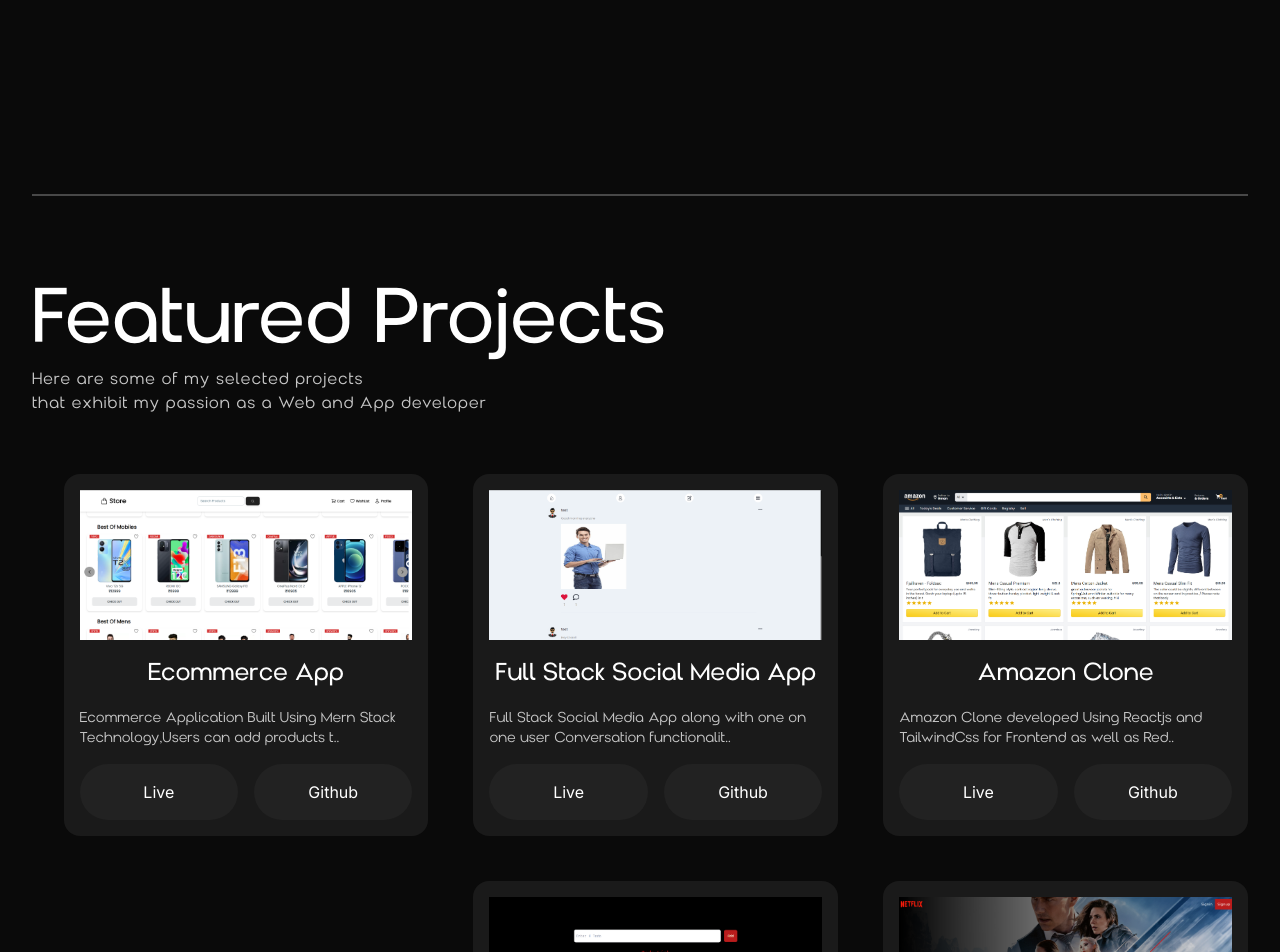
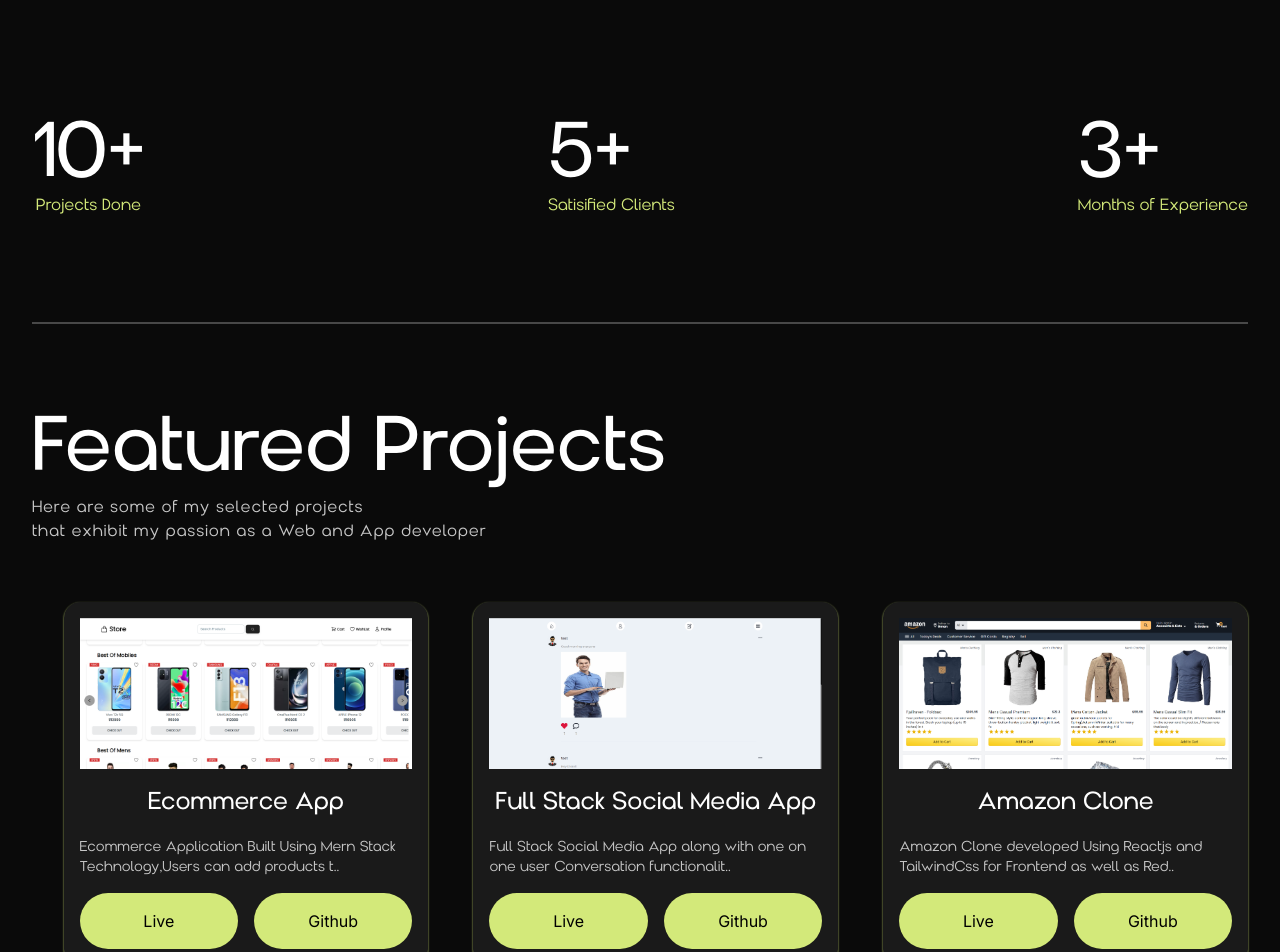
Before and after one commit to meAasifAli/next_portfolio, a Next.js app: page / in a window 1280 px wide. Shown: the part 1220-2172 px from the top of the page. Built offline with nearby package versions, Linux system fonts and the light colour scheme; a web font is replaced by a local one.

Commit message:
modified cards

```diff
--- a/src/app/globals.css
+++ b/src/app/globals.css
@@ -73,6 +73,40 @@
 .animated-button:hover::before {
   left: 0;
 }
+
+.reverse-animated-button {
+  position: relative;
+  padding: 16px 30px;
+  font-size: 16px;
+  color: black;
+  background-color: black;
+  border: none;
+  border-radius: 35px;
+  overflow: hidden;
+  cursor: pointer;
+  z-index: 1;
+}
+
+.reverse-animated-button::before {
+  content: "";
+  position: absolute;
+  top: 0;
+  left: 0;
+  width: 100%;
+  height: 100%;
+  background: #d3e97a;
+  transition: left 0.8s;
+  color: black;
+  z-index: -1;
+}
+.reverse-animated-button:hover {
+  color: white;
+}
+
+.reverse-animated-button:hover::before {
+  left: -100%;
+}
+
 .scale-up-center {
   -webkit-animation: scale-up-center 0.4s cubic-bezier(0.39, 0.575, 0.565, 1)
     both;
--- a/src/components/About.tsx
+++ b/src/components/About.tsx
@@ -3,6 +3,7 @@
 
 const About = () => {
     return (
+        <div className='flex flex-col justify-center items-center'>
             <div className='flex flex-col sm:flex-row items-start justify-between h-auto sm:h-[60vh]'>
                 <div className='w-full sm:w-1/2'>
                     <h1 className='text-white text-[43px] sm:text-[76px] text-center sm:text-start font-medium leading-[90%] mb-8 sm:mb-0 font-amenti'>About Me</h1>
@@ -17,6 +18,21 @@
                     </Link>
                 </div>
             </div>
+            <div className='flex flex-col sm:flex-row sm:justify-between w-full space-y-6 sm:space-y-0 py-4 mt-4 sm:mt-0'>
+                <div className='flex flex-col gap-1 text-center'>
+                    <h1 className='text-white text-[43px] sm:text-[76px] text-center sm:text-start font-medium leading-[90%]  font-amenti'>10+</h1>
+                    <p className='text-[#d3e97a] text-[13px] sm:text-[16px] font-amenti font-regular'>Projects Done</p>
+                </div>
+                <div className='flex flex-col gap-1 text-center'>
+                    <h1 className='text-white text-[43px] sm:text-[76px] text-center sm:text-start font-medium leading-[90%]  font-amenti'>5+</h1>
+                    <p className='text-[#d3e97a] text-[13px] sm:text-[16px] font-amenti font-regular'>Satisified Clients</p>
+                </div>
+                <div className='flex flex-col gap-1 text-center'>
+                    <h1 className='text-white text-[43px] sm:text-[76px] text-center sm:text-start font-medium leading-[90%]  font-amenti'>3+</h1>
+                    <p className='text-[#d3e97a] text-[13px] sm:text-[16px] font-amenti font-regular'>Months of Experience</p>
+                </div>
+            </div>
+        </div>
     )
 }
 
--- a/src/components/Contact.tsx
+++ b/src/components/Contact.tsx
@@ -22,21 +22,23 @@
             <form className='w-full sm:w-1/2 mt-6 sm:mt-0 space-y-4 sm:space-y-6'>
                 <div>
                     <label className="text-[16px] font-amenti font-medium text-[#c7c7c7]" htmlFor="name">Name</label>
-                    <input type="text" id="name" placeholder='Your Name' className="w-full px-4 py-3 font-medium font-amenti text-[#c7c7c7]  bg-[#1A1A1A] rounded-full focus:outline-none focus:border-[#c7c7c7]" />
+                    <input type="text" id="name" placeholder='Your Name' className="w-full px-4 py-3 font-medium font-amenti text-[#c7c7c7]  bg-[#1A1A1A] rounded-md focus:outline-none focus:border-[#c7c7c7]" />
                 </div>
                 <div>
                     <label className="text-[16px] font-amenti font-medium text-[#c7c7c7]" htmlFor="name">Email</label>
-                    <input type="email" id="email" placeholder='Your Email' className="w-full px-4 py-3 font-medium font-amenti text-[#c7c7c7]  bg-[#1A1A1A] rounded-full focus:outline-none focus:border-[#c7c7c7]" />
+                    <input type="email" id="email" placeholder='Your Email' className="w-full px-4 py-3 font-medium font-amenti text-[#c7c7c7]  bg-[#1A1A1A] rounded-md focus:outline-none focus:border-[#c7c7c7]" />
                 </div>
                 <div>
                     <label className="text-[16px] font-amenti font-medium text-[#c7c7c7]" htmlFor="subject">Subject</label>
-                    <input type="text" id="subject" placeholder='Your Email' className="w-full px-4 py-3 font-medium font-amenti text-[#c7c7c7]  bg-[#1A1A1A] rounded-full focus:outline-none focus:border-[#c7c7c7]" />
+                    <input type="text" id="subject" placeholder='Your Email' className="w-full px-4 py-3 font-medium font-amenti text-[#c7c7c7]  bg-[#1A1A1A] rounded-md focus:outline-none focus:border-[#c7c7c7]" />
                 </div>
                 <div>
                     <label className="text-[16px] font-amenti font-medium text-[#c7c7c7]" htmlFor="msg">Message</label>
-                    <textarea id="msg" placeholder='Your Message' className="w-full px-4 py-3 font-medium font-amenti text-[#c7c7c7]  bg-[#1A1A1A] rounded-full focus:outline-none focus:border-[#c7c7c7]" ></textarea>
+                    <textarea id="msg" placeholder='Your Message' className="w-full px-4 py-3 font-medium font-amenti text-[#c7c7c7]  bg-[#1A1A1A] rounded-md focus:outline-none focus:border-[#c7c7c7]" ></textarea>
                 </div>
-                <button className="font-amenti font-medium animated-button">submit</button>
+
+                <button className="font-amenti font-medium animated-button text-end">submit</button>
+
             </form >
         </div >
     )
--- /dev/null
+++ b/src/components/Project.tsx
@@ -0,0 +1,27 @@
+import { ProjectProps } from "@/types/project"
+import Image from "next/image"
+import Link from "next/link"
+
+type project = {
+    project: ProjectProps
+}
+
+
+const Project = ({ project }: project) => {
+    return (
+        <div className='flex flex-col items-center  w-full sm:w-[30%]  bg-[#1A1A1A] p-4 rounded-2xl max-h-[500px] space-y-4 overflow-hidden shadow-sm shadow-[#d3e97a] hover:scale-105 transition-all delay-75 ease-linear'>
+            <Image src={project.thumbnail} alt='err' height={200} width={400} />
+            <h3 className='text-white text-[24px] font-medium font-amenti'>{project.title}</h3>
+            <p className='font-amenti font-regular text-sm text-[#c7c7c7] text-wrap'>{project.content.slice(0, 80)}..</p>
+            <div className='flex items-center w-full justify-between gap-4'>
+                <button className='reverse-animated-button w-full p-2'>
+                    <Link href={project.DeployURL}>Live</Link>
+                </button>
+                <button className='reverse-animated-button w-full p-2'>
+                    <Link href={project.GitURl}>Github</Link>
+                </button>
+            </div>
+        </div>
+    )
+}
+export default Project
--- a/src/components/Projects.tsx
+++ b/src/components/Projects.tsx
@@ -1,33 +1,21 @@
 import { projects } from '@/static/projects'
-import Image from 'next/image'
-import Link from 'next/link'
 import React from 'react'
-import { FaGithub } from 'react-icons/fa'
+import Project from './Project'
+
 
 const Projects = () => {
     return (
-        <div className='flex flex-col justify-start items-start max-w-full'>
+        <div className='flex flex-col justify-end items-end max-w-full'>
             <div className='flex flex-col justify-start items-start w-full'>
                 <h1 className='text-white font-amenti text-[43px]  sm:text-[76px] leading-[100%] font-medium'>Featured Projects</h1>
                 <span className='text-wrap font-amenti text-[16px] text-[#C7C7C7] leading-[160%] sm:leading-[150%] tracking-wider py-2 font-regular'>Here are some of my selected projects <br /> that exhibit my passion as a Web and App developer</span>
             </div>
-            <div className=''>
+
+            <div className='w-full'>
                 <div className='flex flex-col sm:flex-row flex-wrap justify-end items-start w-full  mt-[50px] gap-[45px]'>
                     {
                         projects.map((project, id) => {
-                            return <div key={id} className='flex flex-col items-center  w-full sm:w-[30%]  bg-[#1A1A1A] p-4 rounded-2xl max-h-[500px] space-y-4 overflow-hidden'>
-                                <Image src={project.thumbnail} alt='err' height={200} width={400} />
-                                <h3 className='text-white text-[24px] font-medium font-amenti'>{project.title}</h3>
-                                <p className='font-amenti font-regular text-sm text-[#c7c7c7] text-wrap'>{project.content.slice(0, 80)}..</p>
-                                <div className='flex items-center w-full justify-between gap-4'>
-                                    <button className='animated-button w-full p-2'>
-                                        <Link href={project.DeployURL}>Live</Link>
-                                    </button>
-                                    <button className='animated-button w-full p-2'>
-                                        <Link href={project.GitURl}>Github</Link>
-                                    </button>
-                                </div>
-                            </div>
+                            return <Project project={project} key={id} />
                         })
                     }
                 </div>
```
Lines whose indentation alone changed are shown as unchanged.
